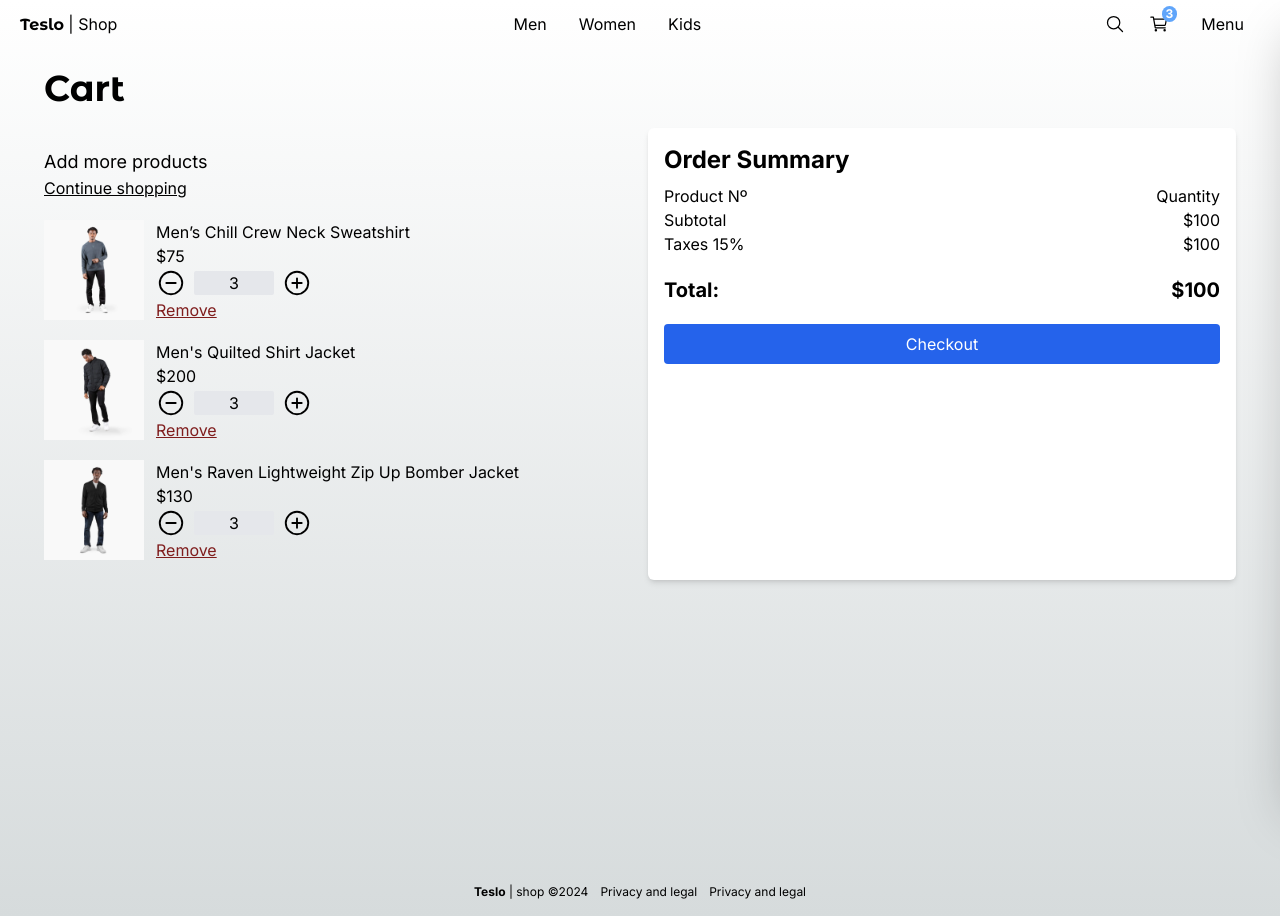
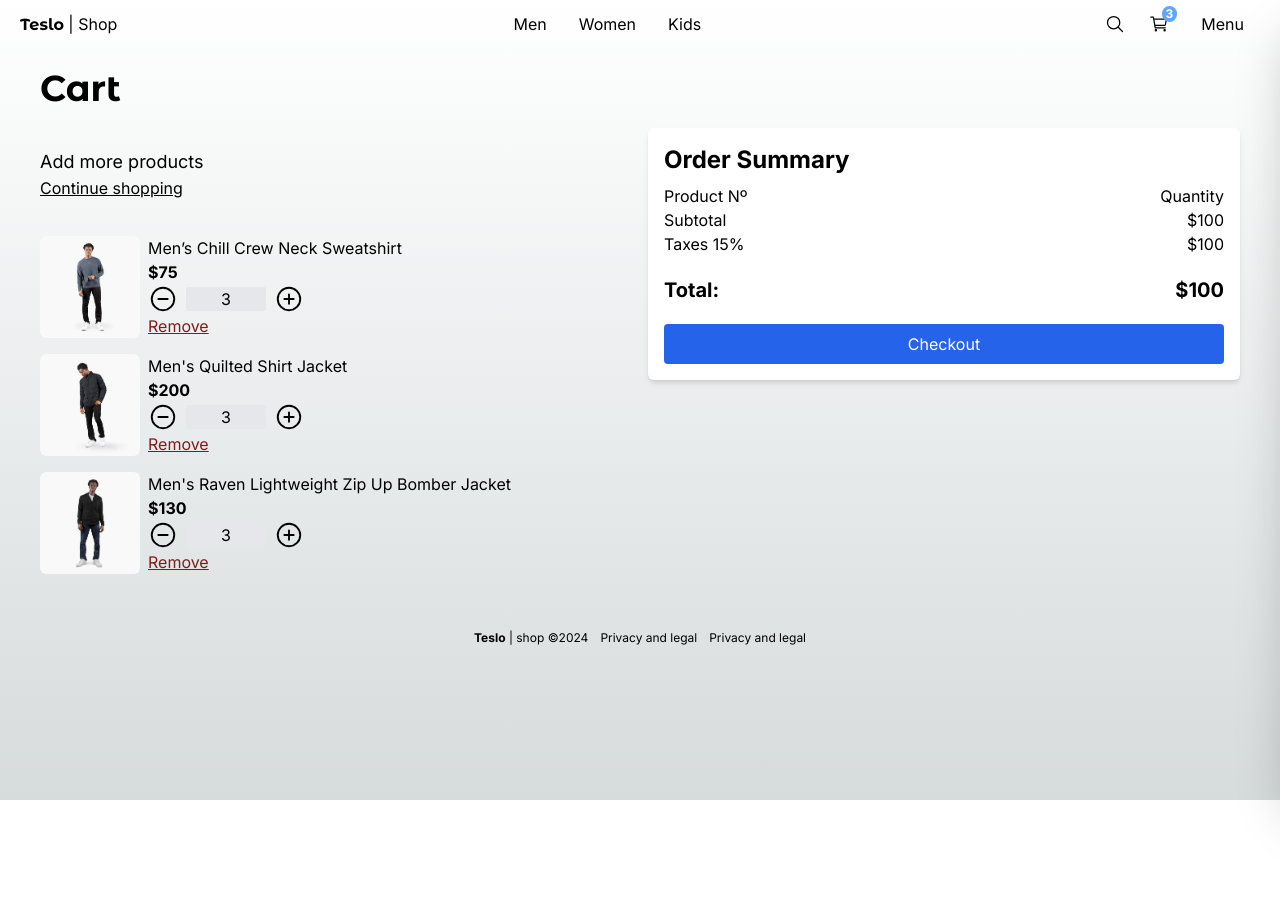
Before and after one commit to Carloslt5/next-course, a Next.js app in the folder 04-teslo-shop/: page /cart in a window 1280 px wide. After the commit the page ends 800 px from the top, so only its background shows below. Built offline with nearby package versions, Linux system fonts and the light colour scheme.

Commit message:
✨ styles: fix pages styles

```diff
--- a/04-teslo-shop/src/app/(shop)/cart/page.tsx
+++ b/04-teslo-shop/src/app/(shop)/cart/page.tsx
@@ -13,30 +13,36 @@ export default function CartPage() {
   }
 
   return (
-    <div className="flex justify-center items-center mb-72 px-10 sm:px-1">
+    <div className="flex justify-center items-center">
       <div className="flex flex-col w-[1400px]">
         <Title title={"Cart"} />
 
         <div className="grid grid-cols-1 sm:grid-cols-2 gap-4">
-          <div className="flex flex-col mt-5">
+          <div className="flex flex-col mt-5 gap-4">
+            <div className="flex flex-col">
               <span className="text-lg">Add more products</span>
               <Link href={"/"} className="underline cursor-pointer mb-5">
                 Continue shopping
               </Link>
+            </div>
 
             {productInCart.map((product) => (
-              <div key={product.slug} className="flex gap-3 mb-5 h-[100px]">
+              <div key={product.slug} className="flex flex-row gap-2">
+                <figure className=" w-1/3 max-w-[100px] bg-green-100 rounded-md overflow-hidden">
                   <Image
                     src={`/products/${product.images[0]}`}
-                  width={100}
-                  height={100}
-                  style={{ objectFit: "cover" }}
+                    width={120}
+                    height={120}
+                    style={{ objectFit: "cover", width: "100%", height: "100%" }}
                     alt={product.title}
+                    className="rounded-md"
                     priority
                   />
-                <article>
+                </figure>
+
+                <article className="w-2/3">
                   <p>{product.title}</p>
-                  <p>${product.price}</p>
+                  <p className="font-bold">${product.price}</p>
                   <QuantitySelector quantity={3} />
                   <button className="text-red-900 underline">Remove</button>
                 </article>
@@ -44,7 +50,7 @@ export default function CartPage() {
             ))}
           </div>
 
-          <div className="flex flex-col bg-white shadow-md rounded-md p-4">
+          <div className="flex flex-col bg-white shadow-md rounded-md p-4 h-fit">
             <div>
               <h2 className="mb-2 text-2xl font-bold">Order Summary</h2>
               <article className="grid grid-cols-2">
--- a/04-teslo-shop/src/app/(shop)/checkout/address/page.tsx
+++ b/04-teslo-shop/src/app/(shop)/checkout/address/page.tsx
@@ -3,8 +3,8 @@ import Link from "next/link";
 
 export default function AddressPage() {
   return (
-    <div className="flex flex-col sm:justify-center sm:items-center mb-72 px-10 sm:px-0">
-      <div className="w-full  xl:w-[1000px] flex flex-col justify-center text-left">
+    <div className="flex flex-col sm:justify-center sm:items-center px-1">
+      <div className="w-full  max-w-[1400px] flex flex-col justify-center text-left">
         <Title title="Address" subTitle="Delivery address" />
 
         <div className="grid grid-cols-1 gap-2 sm:gap-5 sm:grid-cols-2">
--- a/04-teslo-shop/src/app/(shop)/checkout/page.tsx
+++ b/04-teslo-shop/src/app/(shop)/checkout/page.tsx
@@ -7,28 +7,34 @@ const productInCart = [initialData.products[0], initialData.products[1], initial
 
 export default function CheackoutPage() {
   return (
-    <div className="flex justify-center items-center mb-72 px-10 sm:px-1">
+    <div className="flex justify-center items-center px-1">
       <div className="flex flex-col w-[1400px] ">
         <Title title={"Verify order"} />
 
         <div className="grid grid-cols-1 sm:grid-cols-2 gap-4">
-          <div className="flex flex-col mt-5">
+          <div className="flex flex-col mt-5 gap-4">
+            <div className="flex flex-col">
               <span className="text-lg">Adjust products</span>
               <Link href={"/cart"} className="underline cursor-pointer mb-5">
                 Edit cart
               </Link>
+            </div>
 
             {productInCart.map((product) => (
-              <div key={product.slug} className="flex gap-3 mb-5 h-[100px]">
+              <div key={product.slug} className="flex gap-2">
+                <figure className="w-1/3 max-w-[100px] bg-green-100 rounded-md overflow-hidden">
                   <Image
                     src={`/products/${product.images[0]}`}
-                  width={100}
-                  height={100}
-                  style={{ objectFit: "cover" }}
+                    width={120}
+                    height={120}
+                    style={{ objectFit: "cover", width: "100%", height: "100%" }}
                     alt={product.title}
+                    className="rounded-md"
                     priority
                   />
-                <article>
+                </figure>
+
+                <article className="w-2/3">
                   <p>{product.title}</p>
                   <p>${product.price} x 3</p>
                   <p className="font-bold">Subtotal: ${product.price * 3}</p>
--- a/04-teslo-shop/src/app/(shop)/orders/[id]/page.tsx
+++ b/04-teslo-shop/src/app/(shop)/orders/[id]/page.tsx
@@ -16,15 +16,15 @@ type OrderPageProps = {
 export default function OrderPage({ params }: OrderPageProps) {
   const { id } = params;
   return (
-    <div className="flex justify-center items-center mb-72 px-10 sm:px-1">
+    <div className="flex justify-center items-center px-1 ">
       <div className="flex flex-col w-[1400px] ">
         <Title title={`Order #${id}`} />
 
         <div className="grid grid-cols-1 sm:grid-cols-2 gap-4">
-          <div className="flex flex-col mt-5">
+          <div className="flex flex-col gap-4">
             <div
               className={clsx(
-                "flex gap-2 items-center rounded-lg py-2 px-3 text-xs font-bold text-white mb-5",
+                "flex gap-2 items-center rounded-lg py-2 px-3 text-xs font-bold text-white mb-2",
                 {
                   "bg-red-300": false,
                   "bg-green-700": true,
@@ -37,16 +37,19 @@ export default function OrderPage({ params }: OrderPageProps) {
             </div>
 
             {productInCart.map((product) => (
-              <div key={product.slug} className="flex gap-3 mb-5 h-[100px]">
-                <Image
-                  src={`/products/${product.images[0]}`}
-                  width={100}
-                  height={100}
-                  style={{ objectFit: "cover" }}
-                  alt={product.title}
-                  priority
-                />
-                <article>
+              <div key={product.slug} className="flex flex-row gap-2">
+                <figure className=" w-1/3 max-w-[100px] bg-green-100 rounded-md overflow-hidden">
+                  <Image
+                    src={`/products/${product.images[0]}`}
+                    width={120}
+                    height={120}
+                    style={{ objectFit: "cover", width: "100%", height: "100%" }}
+                    alt={product.title}
+                    className="rounded-md"
+                    priority
+                  />
+                </figure>
+                <article className="w-2/3">
                   <p>{product.title}</p>
                   <p>${product.price} x 3</p>
                   <p className="font-bold">Subtotal: ${product.price * 3}</p>
@@ -86,7 +89,7 @@ export default function OrderPage({ params }: OrderPageProps) {
             </div>
             <div
               className={clsx(
-                "flex gap-2 items-center rounded-lg py-2 px-3 text-xs font-bold text-white mb-5",
+                "flex gap-2 items-center rounded-lg py-2 px-3 text-xs font-bold text-white",
                 {
                   "bg-red-300": false,
                   "bg-green-700": true,
--- a/04-teslo-shop/src/components/ui/Footer.tsx
+++ b/04-teslo-shop/src/components/ui/Footer.tsx
@@ -2,7 +2,7 @@ import Link from "next/link";
 
 export const Footer = () => {
   return (
-    <div className="flex w-full justify-center text-xs gap-3 py-4">
+    <div className="flex w-full justify-center text-xs gap-3 py-4 mt-10">
       <Link href={"/"}>
         <span className="font-bold">Teslo</span>
         <span> | shop </span>
```
Lines whose indentation alone changed are shown as unchanged.
